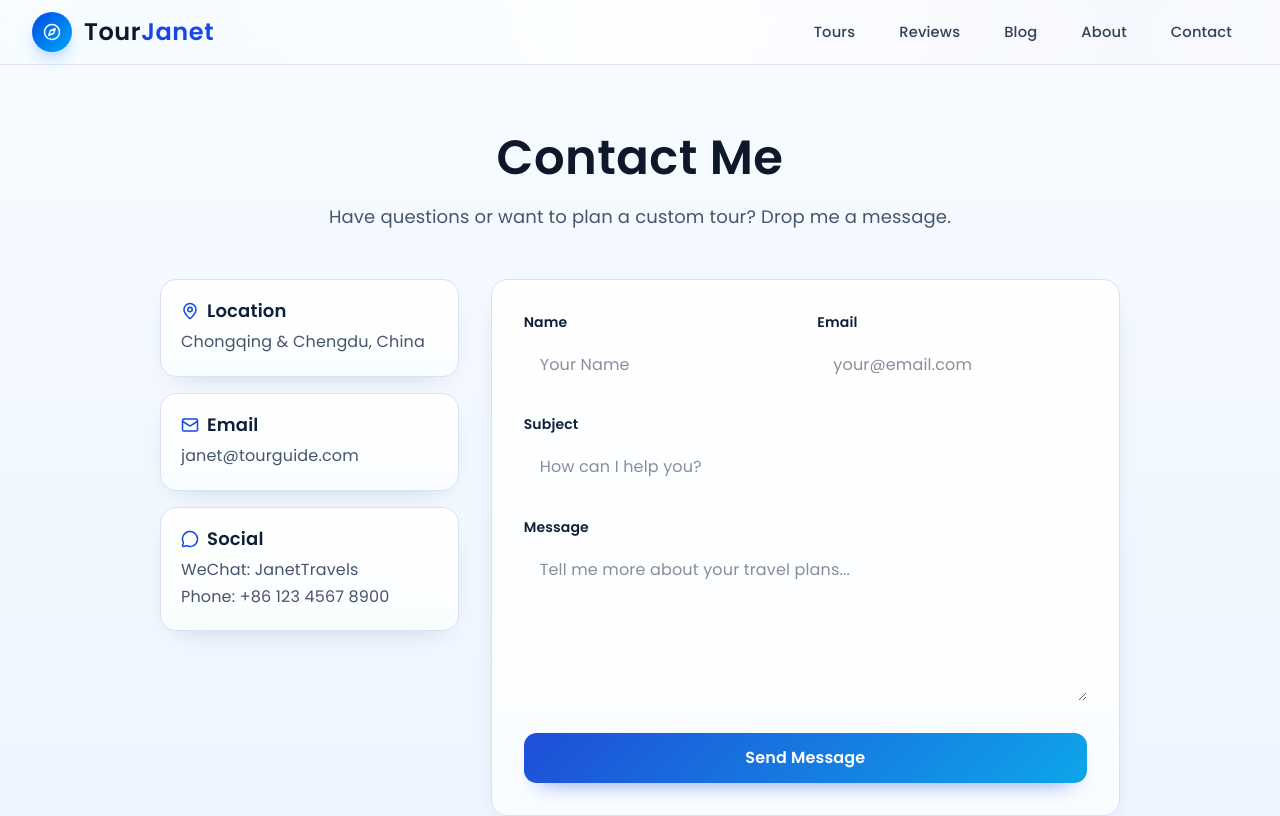
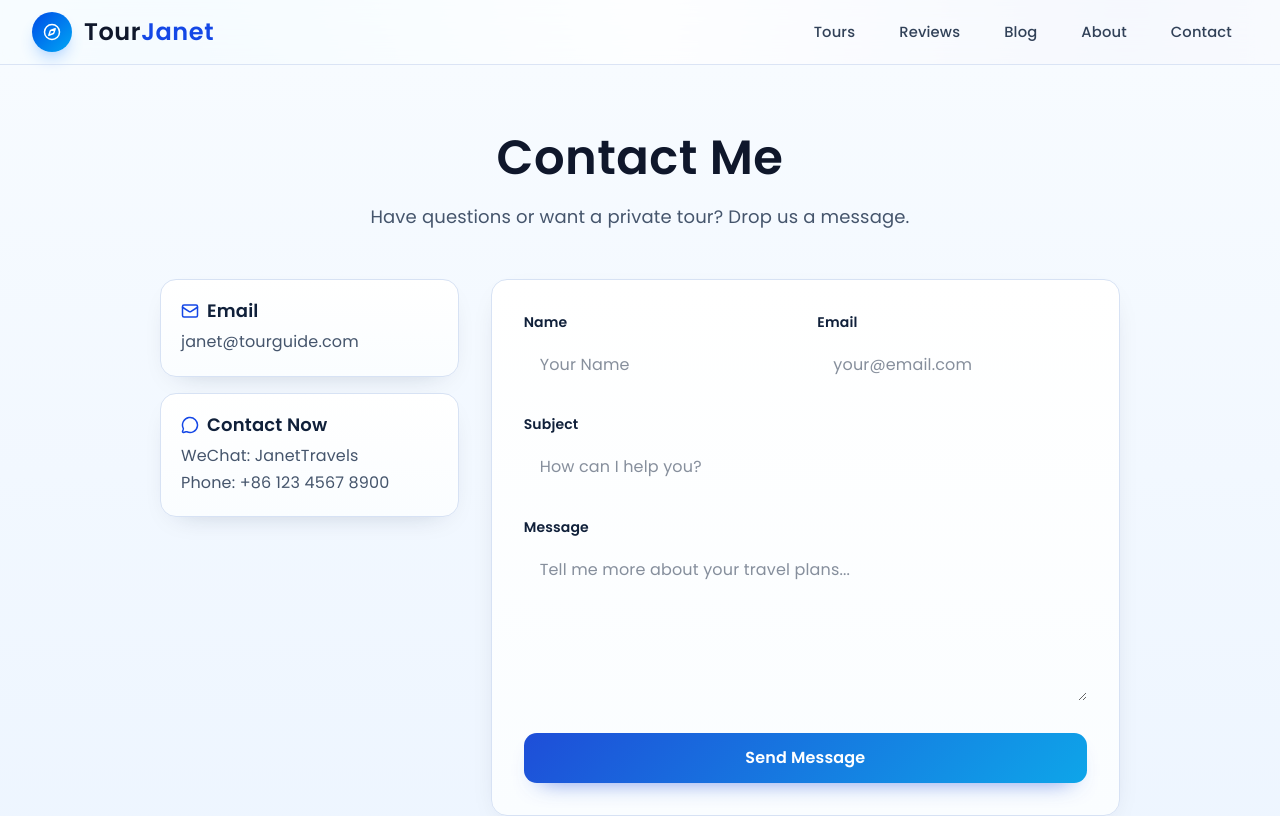
Before and after one commit to libuliduobuqiuqiu/tour-guide-blog, a Next.js app in the folder frontend/: page /contact in a window 1280 px wide. Shown: the top 816 px of the page. Built offline with nearby package versions, Linux system fonts and the light colour scheme; no server answers.

Commit message:
feat: update page content.

```diff
--- a/frontend/app/contact/page.tsx
+++ b/frontend/app/contact/page.tsx
@@ -53,21 +53,17 @@ export default function Contact() {
       <div className="max-w-5xl mx-auto px-4 md:px-6 lg:px-8">
         <div className="text-center mb-12 fade-up">
           <h1 className="text-4xl md:text-5xl font-semibold mb-4 tracking-wide text-slate-900">Contact Me</h1>
-          <p className="text-slate-600 text-lg">Have questions or want to plan a custom tour? Drop me a message.</p>
+          <p className="text-slate-600 text-lg">Have questions or want a private tour? Drop us a message.</p>
         </div>
 
         <div className="grid grid-cols-1 md:grid-cols-3 gap-8">
           <div className="md:col-span-1 space-y-4">
             <div className="elevated-card p-5">
-              <h3 className="text-lg font-semibold mb-2 flex items-center gap-2"><MapPin size={18} className="text-blue-700" /> Location</h3>
-              <p className="text-slate-600">{siteSettings.contact_location}</p>
-            </div>
-            <div className="elevated-card p-5">
               <h3 className="text-lg font-semibold mb-2 flex items-center gap-2"><Mail size={18} className="text-blue-700" /> Email</h3>
               <p className="text-slate-600">{siteSettings.contact_email}</p>
             </div>
             <div className="elevated-card p-5">
-              <h3 className="text-lg font-semibold mb-2 flex items-center gap-2"><MessageCircle size={18} className="text-blue-700" /> Social</h3>
+              <h3 className="text-lg font-semibold mb-2 flex items-center gap-2"><MessageCircle size={18} className="text-blue-700" /> Contact Now</h3>
               <p className="text-slate-600">WeChat: {siteSettings.wechat_id}</p>
               <p className="text-slate-600">Phone: {siteSettings.contact_phone}</p>
             </div>
@@ -125,8 +121,7 @@ export default function Contact() {
               <button
                 type="submit"
                 disabled={status === 'loading'}
-              className={`w-full py-3 ${
-                status === 'loading' ? 'bg-gray-400 cursor-not-allowed text-white rounded-xl' : 'btn-primary'
+                className={`w-full py-3 ${status === 'loading' ? 'bg-gray-400 cursor-not-allowed text-white rounded-xl' : 'btn-primary'
                   }`}
               >
                 {status === 'loading' ? 'Sending...' : 'Send Message'}
```
Lines whose indentation alone changed are shown as unchanged.
